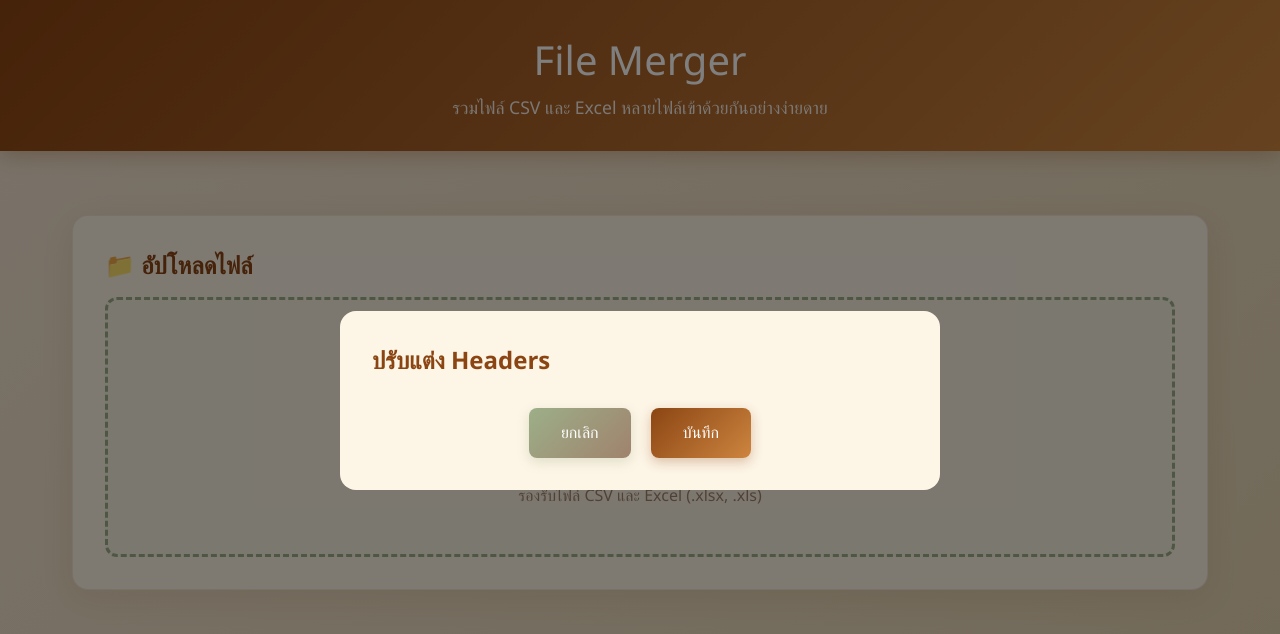
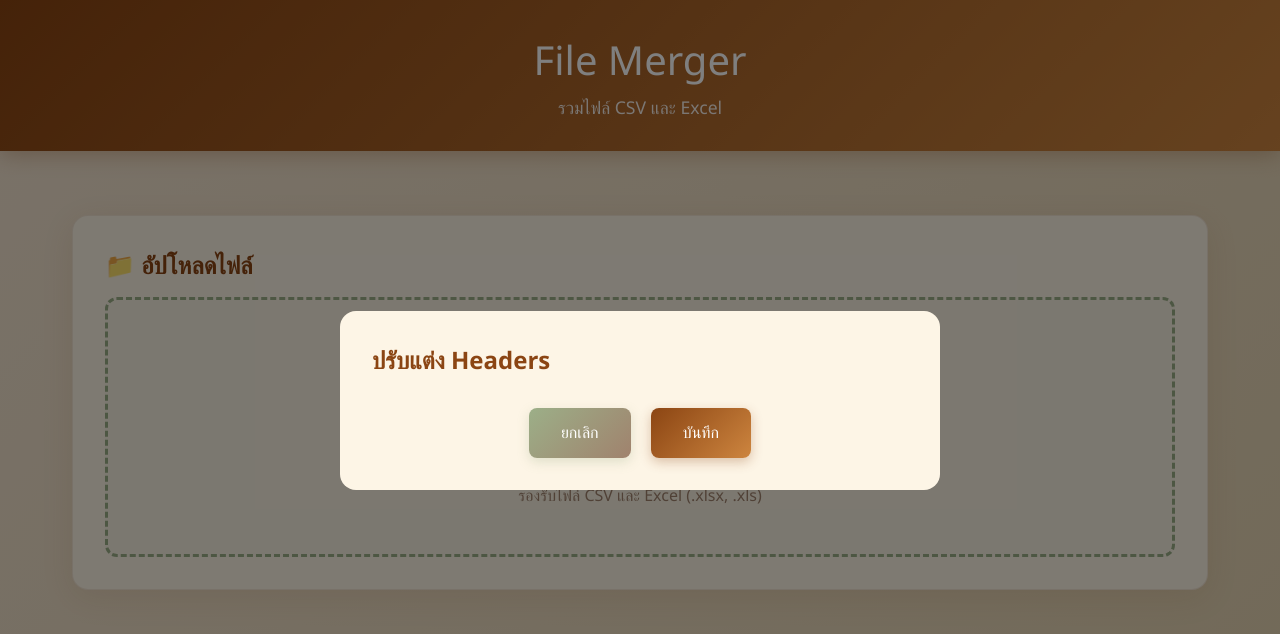
Before and after one commit to aomeasy/mertfile, a plain HTML site: page index.html in a window 1280 px wide. Drawn offline with nearby package versions, Linux system fonts and the light colour scheme.

Commit message:
Update index.html

```diff
--- a/index.html
+++ b/index.html
@@ -313,7 +313,7 @@
 <body>
     <div class="header">
         <h1>File Merger</h1>
-        <p>รวมไฟล์ CSV และ Excel หลายไฟล์เข้าด้วยกันอย่างง่ายดาย</p>
+        <p>รวมไฟล์ CSV และ Excel</p>
     </div>
 
     <div class="container">
```
